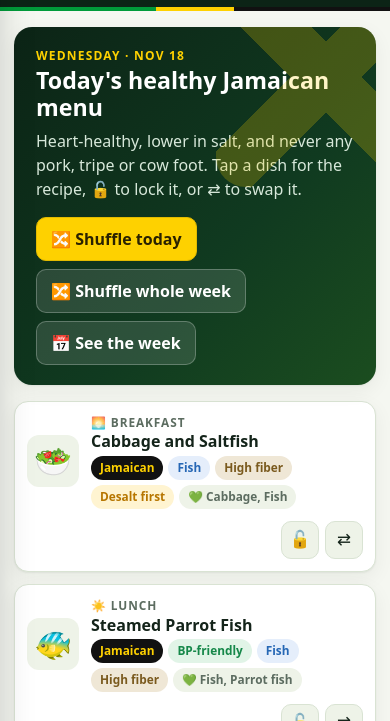
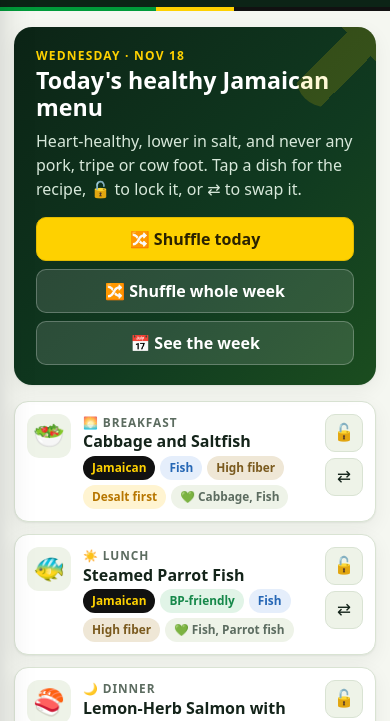
Before and after one commit to phillipalvaranga-arch/jamaican-menus, a plain HTML site: page index.html in a window 390 px wide. Shown: the part 53-774 px from the top of the page. Drawn offline with Linux system fonts and the light colour scheme.

Commit message:
Mobile polish: inline meal buttons, softer hero accent; sw v2

```diff
--- a/style.css
+++ b/style.css
@@ -173,8 +173,11 @@ table.ref th{color:var(--muted);font-size:.8rem;text-transform:uppercase;letter-
   .view{padding:16px 14px 96px}
   .g2,.g3{grid-template-columns:1fr}
   h1{font-size:1.45rem}
-  .slot{flex-wrap:wrap}
-  .slot .acts{width:100%;justify-content:flex-end}
+  .slot{align-items:flex-start}
+  .slot .acts{flex-direction:column}
+  .slot .emo{width:44px;height:44px;flex-basis:44px;font-size:1.6rem}
+  .hero:after{width:150px;height:150px;right:-70px;top:-70px;opacity:.16}
+  .hero .row .btn{flex:1 1 auto}
   .rhead .big{width:64px;height:64px;flex-basis:64px;font-size:2.4rem}
   .week{grid-template-columns:1fr}
 }
--- a/sw.js
+++ b/sw.js
@@ -1,4 +1,4 @@
-const C = 'jmenus-v1';
+const C = 'jmenus-v2';
 const F = [
   './',
   'index.html',
```
